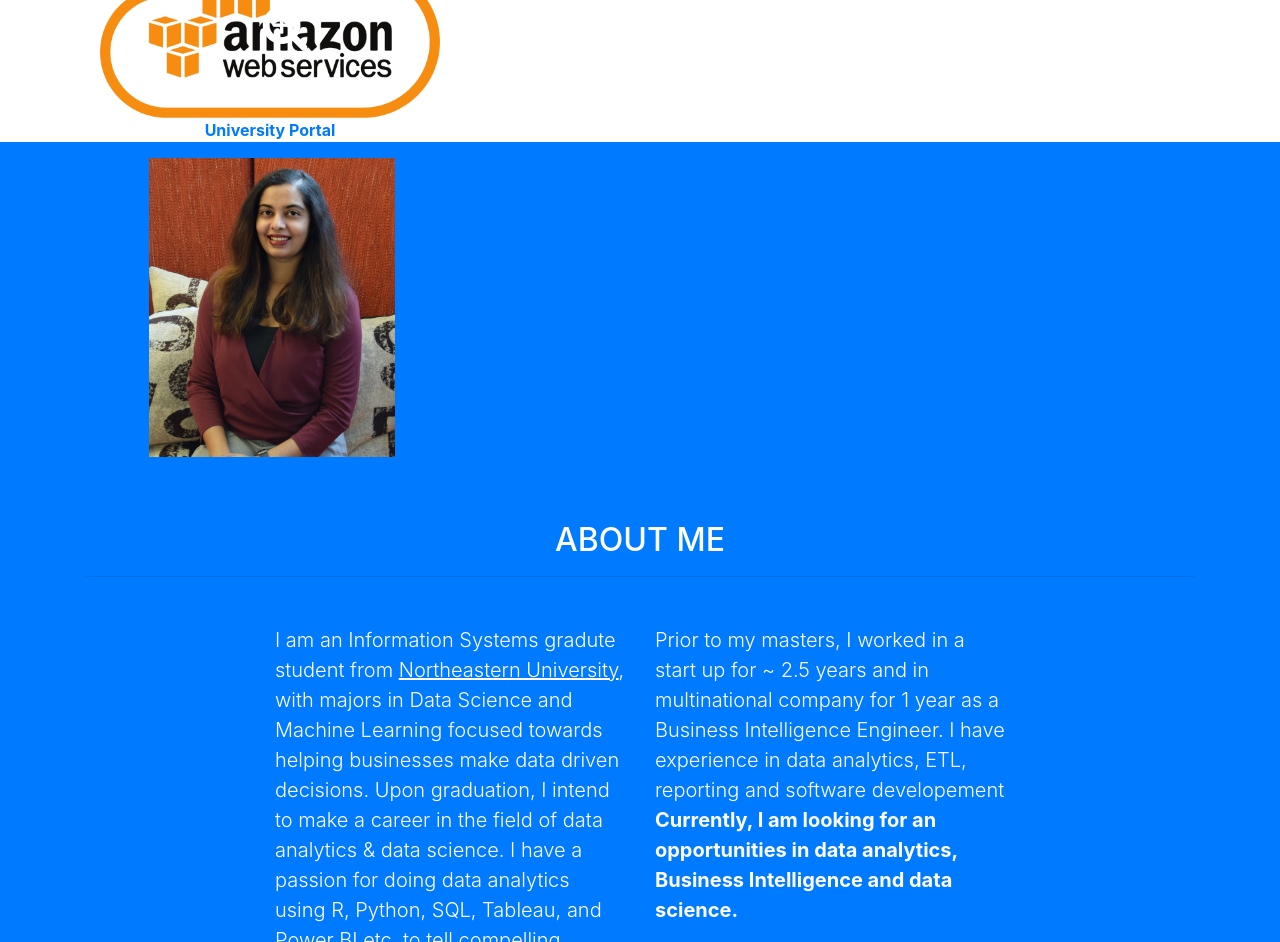
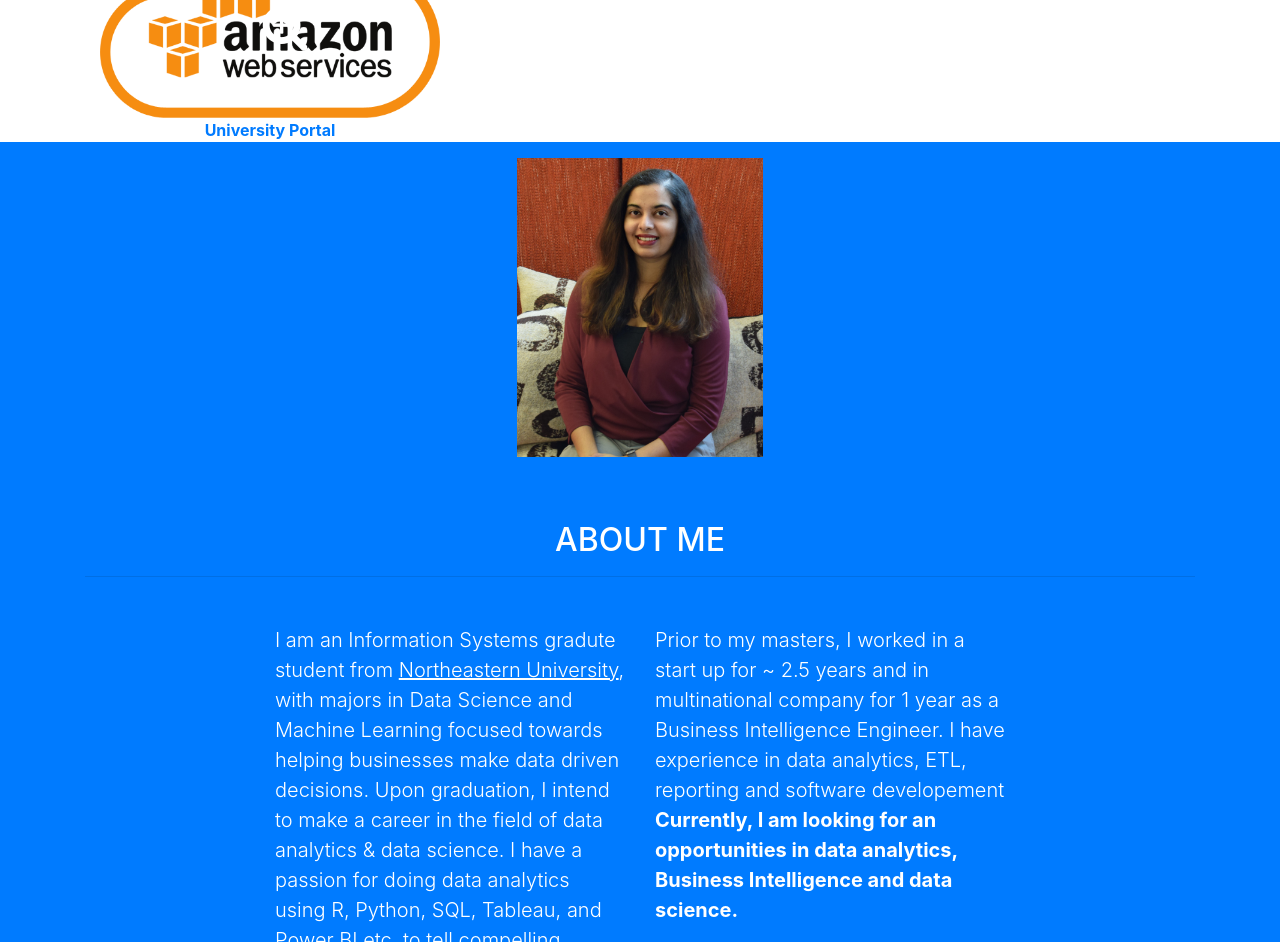
Before and after one commit to sayaliwalke30/sayaliwalke30.github.io, a website with bundled scripts: page index.html in a window 1280 px wide. Shown: the part 1317-2259 px from the top of the page. Built offline with nearby package versions, Linux system fonts and the light colour scheme; files whose address does not match are found by name.

Commit message:
Update index.html

```diff
--- a/index.html
+++ b/index.html
@@ -225,7 +225,7 @@
     <!-- About Section -->
     <section class="bg-primary text-white mb-0" id="about">
       <div class="container">
-	  <img class= "img-fluid w-25 p-3 mb-5 ml-5 mr-0" src="img/profile.jpg" alt="">
+	  <img class= "img-fluid w-25 p-3 mb-5 d-block mx-auto" src="img/profile.jpg" alt="">
         <h2 class="text-center text-uppercase text-white">About Me</h2>
         <hr class="star-light mb-5">
         <div class="row">
```
